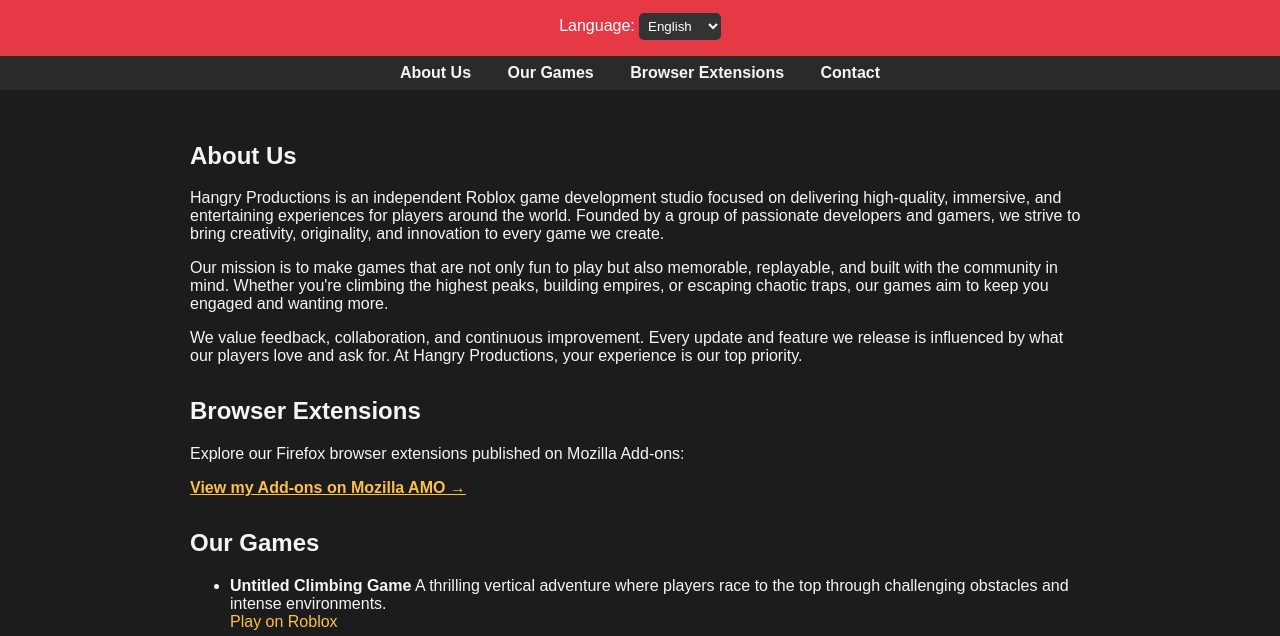
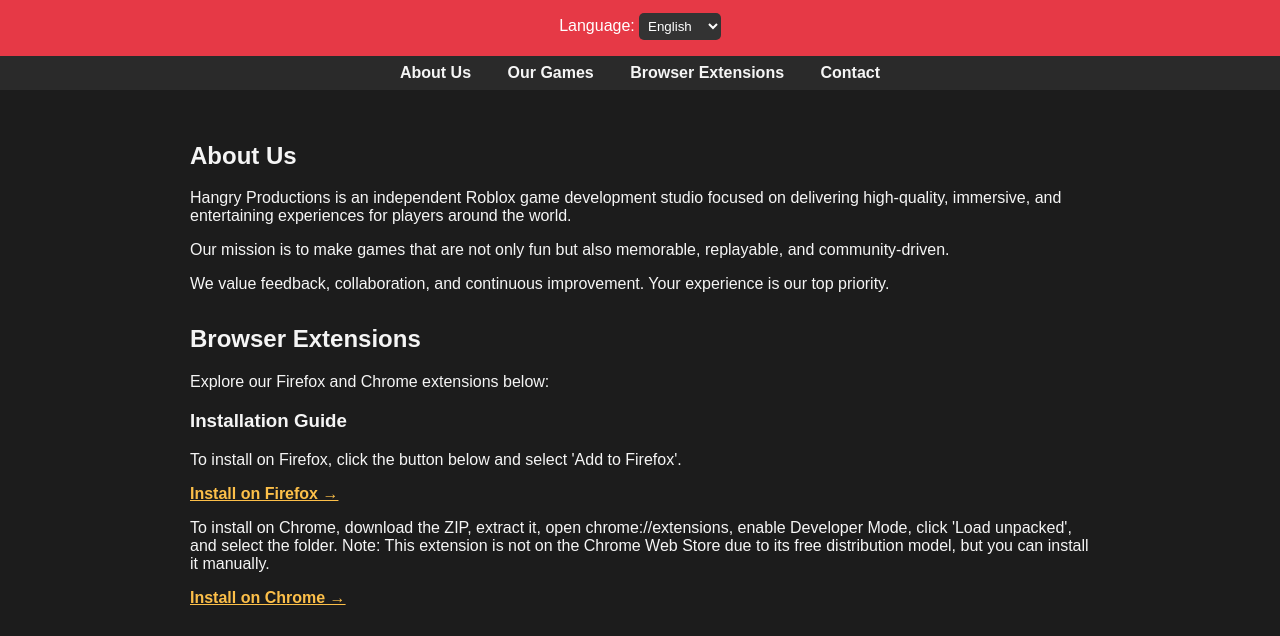
Before and after one commit to Hangry-Studios/Hangry-studios, a plain HTML site: page index.html in a window 1280 px wide. Shown: the part 98-734 px from the top of the page. Drawn offline with Linux system fonts and the light colour scheme.

Commit message:
Update index.html

```diff
--- a/index.html
+++ b/index.html
@@ -5,64 +5,39 @@
   <meta name="viewport" content="width=device-width, initial-scale=1.0"/>
   <title>Hangry Productions - Roblox Game Studio</title>
   <style>
-    html {
-      scroll-behavior: smooth;
-    }
+    html { scroll-behavior: smooth; }
     body {
       font-family: Arial, sans-serif;
       background-color: #1c1c1c;
       color: #f5f5f5;
-      margin: 0;
-      padding: 0;
+      margin: 0; padding: 0;
     }
     header {
       background-color: #e63946;
-      padding: 1rem;
-      text-align: center;
+      padding: 1rem; text-align: center;
     }
-    header h1 {
-      margin: 0;
-      font-size: 2.5rem;
-    }
+    header h1 { margin: 0; font-size: 2.5rem; }
     nav {
       background-color: #2a2a2a;
-      padding: 0.5rem;
-      text-align: center;
+      padding: 0.5rem; text-align: center;
     }
     nav a {
       color: #f5f5f5;
       text-decoration: none;
-      margin: 0 1rem;
-      font-weight: bold;
+      margin: 0 1rem; font-weight: bold;
     }
-    main {
-      padding: 2rem;
-      max-width: 900px;
-      margin: auto;
-    }
-    section {
-      margin-bottom: 2rem;
-    }
+    main { padding: 2rem; max-width: 900px; margin: auto; }
+    section { margin-bottom: 2rem; }
     footer {
       background-color: #2a2a2a;
       text-align: center;
-      padding: 1rem;
-      font-size: 0.9rem;
-      color: #999;
+      padding: 1rem; font-size: 0.9rem; color: #999;
     }
-    a.game-link {
-      color: #fcbf49;
-      text-decoration: none;
-    }
-    #language-selector {
-      margin-top: 1rem;
-    }
+    a.game-link { color: #fcbf49; text-decoration: none; }
+    #language-selector { margin-top: 1rem; }
     select {
-      padding: 0.3rem;
-      background-color: #333;
-      color: #fff;
-      border: none;
-      border-radius: 5px;
+      padding: 0.3rem; background-color: #333; color: #fff;
+      border: none; border-radius: 5px;
     }
   </style>
   <script>
@@ -75,14 +50,19 @@
         contact: "Contact",
         extensions: "Browser Extensions",
         teamTitle: "Our Team",
-        aboutText: "Hangry Productions is an independent Roblox game development studio focused on delivering high-quality, immersive, and entertaining experiences for players around the world. Founded by a group of passionate developers and gamers, we strive to bring creativity, originality, and innovation to every game we create.",
-        aboutText2: "Our mission is to make games that are not only fun to play but also memorable, replayable, and built with the community in mind. Whether you're climbing the highest peaks, building empires, or escaping chaotic traps, our games aim to keep you engaged and wanting more.",
-        aboutText3: "We value feedback, collaboration, and continuous improvement. Every update and feature we release is influenced by what our players love and ask for. At Hangry Productions, your experience is our top priority.",
+        aboutText: "Hangry Productions is an independent Roblox game development studio focused on delivering high-quality, immersive, and entertaining experiences for players around the world.",
+        aboutText2: "Our mission is to make games that are not only fun but also memorable, replayable, and community-driven.",
+        aboutText3: "We value feedback, collaboration, and continuous improvement. Your experience is our top priority.",
         gameTitle: "Untitled Climbing Game",
-        gameDesc: "A thrilling vertical adventure where players race to the top through challenging obstacles and intense environments.",
+        gameDesc: "A thrilling vertical adventure through challenging environments.",
         play: "Play on Roblox",
-        contactText: "Want to collaborate, give feedback, or just say hi? Reach out to us at:",
-        extensionsText: "Explore our Firefox browser extensions published on Mozilla Add-ons:"
+        contactText: "Want to collaborate or say hi? Reach out to us at:",
+        extensionsText: "Explore our Firefox and Chrome extensions below:",
+        guideTitle: "Installation Guide",
+        guideFirefox: "To install on Firefox, click the button below and select 'Add to Firefox'.",
+        guideChrome: "To install on Chrome, download the ZIP, extract it, open chrome://extensions, enable Developer Mode, click 'Load unpacked', and select the folder. Note: This extension is not on the Chrome Web Store due to its free distribution model, but you can install it manually.",
+        firefoxLink: "Install on Firefox →",
+        chromeLink: "Install on Chrome →"
       },
       sv: {
         title: "Hangry Productions - Roblox Spelstudio",
@@ -92,14 +72,19 @@
         contact: "Kontakt",
         extensions: "Webbläsartillägg",
         teamTitle: "Vårt Team",
-        aboutText: "Hangry Productions är en oberoende Roblox-studio som fokuserar på att skapa högkvalitativa, engagerande och underhållande spelupplevelser för spelare över hela världen. Vi grundades av passionerade utvecklare och spelare och strävar efter kreativitet, originalitet och innovation i varje spel vi skapar.",
-        aboutText2: "Vårt mål är att göra spel som inte bara är roliga att spela, utan också minnesvärda, återspelbara och byggda med communityn i fokus. Oavsett om du klättrar till toppen, bygger imperier eller flyr kaos, så vill vi att du ska ha kul.",
-        aboutText3: "Vi värdesätter feedback, samarbete och ständig förbättring. Varje uppdatering och funktion vi släpper bygger på vad våra spelare tycker om. Din upplevelse är vår högsta prioritet.",
+        aboutText: "Hangry Productions är en oberoende Roblox-studio som fokuserar på att skapa högkvalitativa och engagerande spelupplevelser för spelare över hela världen.",
+        aboutText2: "Vårt mål är att göra spel som inte bara är roliga utan också minnesvärda, återspelbara och byggda med communityn i fokus.",
+        aboutText3: "Vi värdesätter feedback, samarbete och ständig förbättring. Din upplevelse är vår högsta prioritet.",
         gameTitle: "Untitled Climbing Game",
-        gameDesc: "Ett spännande klättringsäventyr där spelare tävlar mot varandra genom utmanande hinder och intensiva miljöer.",
+        gameDesc: "Ett spännande klättringsäventyr genom utmanande miljöer.",
         play: "Spela på Roblox",
-        contactText: "Vill du samarbeta, ge feedback eller bara säga hej? Kontakta oss på:",
-        extensionsText: "Utforska våra Firefox-tillägg publicerade på Mozilla Add-ons:"
+        contactText: "Vill du samarbeta eller bara säga hej? Kontakta oss på:",
+        extensionsText: "Utforska våra Firefox- och Chrome-tillägg nedan:",
+        guideTitle: "Installationsguide",
+        guideFirefox: "För att installera på Firefox, klicka på knappen nedan och välj 'Lägg till i Firefox'.",
+        guideChrome: "För att installera på Chrome, ladda ner ZIP-filen, extrahera den, öppna chrome://extensions, aktivera utvecklarläge, klicka på 'Ladda upp okomprimerat' och välj mappen. Observera: Detta tillägg finns inte på Chrome Web Store på grund av fri distribution, men kan installeras manuellt.",
+        firefoxLink: "Installera på Firefox →",
+        chromeLink: "Installera på Chrome →"
       }
     };
 
@@ -123,7 +108,11 @@
       document.getElementById('contact-text').innerText = t.contactText;
       document.getElementById('extensions-title').innerText = t.extensions;
       document.getElementById('extensions-text').innerText = t.extensionsText;
-      document.getElementById('team-title').innerText = t.teamTitle;
+      document.getElementById('guide-title').innerText = t.guideTitle;
+      document.getElementById('guide-firefox').innerText = t.guideFirefox;
+      document.getElementById('guide-chrome').innerText = t.guideChrome;
+      document.getElementById('firefox-link').innerText = t.firefoxLink;
+      document.getElementById('chrome-link').innerText = t.chromeLink;
     }
 
     window.onload = () => changeLanguage('en');
@@ -160,11 +149,15 @@
     <section id="extensions">
       <h2 id="extensions-title">Browser Extensions</h2>
       <p id="extensions-text"></p>
-      <p>
-        <a href="https://addons.mozilla.org/en-US/firefox/user/19531172/" target="_blank" style="color: #fcbf49; font-weight: bold;">
-          View my Add-ons on Mozilla AMO →
-        </a>
-      </p>
+
+      <section id="guide">
+        <h3 id="guide-title">Installation Guide</h3>
+        <p id="guide-firefox"></p>
+        <p><a id="firefox-link" href="https://addons.mozilla.org/en-US/firefox/user/19531172/" target="_blank" style="color: #fcbf49; font-weight: bold;">Install on Firefox →</a></p>
+
+        <p id="guide-chrome"></p>
+        <p><a id="chrome-link" href="https://github.com/Hangry-Studios/ChromeExtension/releases/latest" target="_blank" style="color: #fcbf49; font-weight: bold;">Install on Chrome →</a></p>
+      </section>
     </section>
 
     <section id="games">
```
